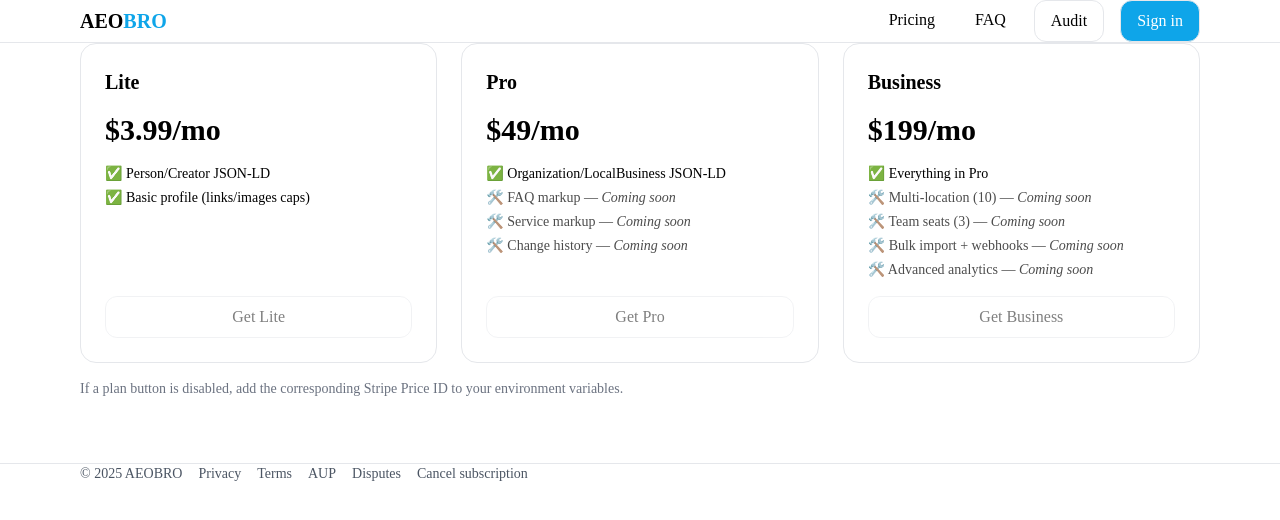
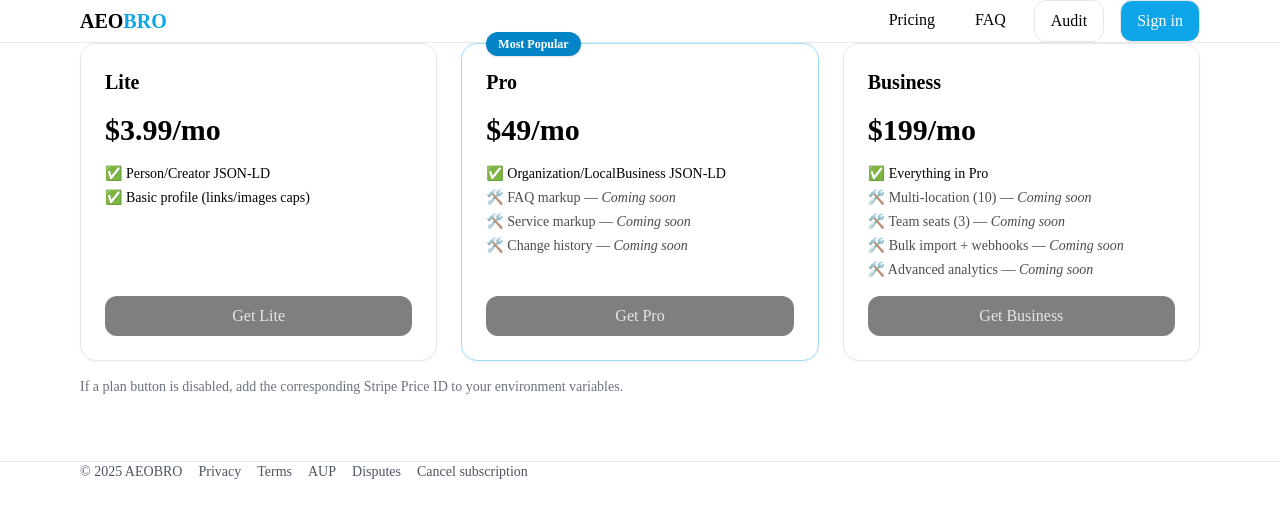
Before and after one commit to NewguyMMM/aeobro, a Next.js app: page /pricing in a window 1280 px wide. Shown: the top 520 px of the page. Built offline with nearby package versions, Linux system fonts and the light colour scheme; no server answers.

Commit message:
Update page.tsx

```diff
--- a/app/(marketing)/pricing/page.tsx
+++ b/app/(marketing)/pricing/page.tsx
@@ -1,7 +1,7 @@
 // app/(marketing)/pricing/page.tsx
 "use client";
 
-import { useEffect, useState } from "react";
+import { useEffect, useMemo, useState } from "react";
 
 const PRICES = {
   LITE: process.env.NEXT_PUBLIC_STRIPE_PRICE_LITE ?? "",
@@ -10,6 +10,10 @@ const PRICES = {
 } as const;
 
 type PlanTitle = "Lite" | "Pro" | "Business";
+
+function cx(...parts: Array<string | false | null | undefined>) {
+  return parts.filter(Boolean).join(" ");
+}
 
 export default function PricingPage() {
   const [loading, setLoading] = useState<PlanTitle | null>(null);
@@ -28,9 +32,51 @@ export default function PricingPage() {
 
   function hrefFor(plan: PlanTitle, priceId: string) {
     if (!priceId) return "#";
-    // Server route will handle: if not signed in -> NextAuth email; else -> Stripe Checkout
+    // Server route handles auth → Stripe
     return `/checkout?plan=${encodeURIComponent(plan)}&priceId=${encodeURIComponent(priceId)}`;
   }
+
+  // Show the Stripe price-id helper only in dev and only if something's missing
+  const showConfigHint = useMemo(() => {
+    const missing = !PRICES.LITE || !PRICES.PRO || !PRICES.BUSINESS;
+    return process.env.NODE_ENV !== "production" && missing;
+  }, []);
+
+  const Button = ({
+    children,
+    href,
+    onClick,
+    disabled,
+    title,
+  }: {
+    children: React.ReactNode;
+    href?: string;
+    onClick?: () => void;
+    disabled?: boolean;
+    title?: string;
+  }) => {
+    const base =
+      "mt-auto inline-flex h-10 items-center justify-center rounded-xl px-4 py-2 text-center font-medium transition-colors focus:outline-none focus:ring-2 focus:ring-sky-500";
+    const enabled = "bg-black text-white hover:bg-sky-600";
+    const disabledCls = "bg-black/50 text-white/80 cursor-not-allowed";
+    if (href && !disabled) {
+      return (
+        <a href={href} className={cx(base, enabled)} onClick={onClick}>
+          {children}
+        </a>
+      );
+    }
+    return (
+      <button
+        className={cx(base, disabled ? disabledCls : enabled)}
+        disabled={disabled}
+        title={title}
+        onClick={onClick}
+      >
+        {children}
+      </button>
+    );
+  };
 
   const PlanCard = ({
     title,
@@ -39,6 +85,7 @@ export default function PricingPage() {
     soon = [],
     btnText,
     priceId,
+    featured = false,
   }: {
     title: PlanTitle;
     price: string;
@@ -46,11 +93,23 @@ export default function PricingPage() {
     soon?: string[];
     btnText: string;
     priceId: string;
+    featured?: boolean;
   }) => {
     const disabled = !priceId;
 
     return (
-      <div className="rounded-2xl border p-6 flex flex-col gap-4">
+      <div
+        className={cx(
+          "relative flex flex-col gap-4 rounded-2xl border p-6 shadow-sm",
+          featured && "border-sky-500/40 shadow-md"
+        )}
+      >
+        {featured && (
+          <div className="absolute -top-3 left-6 rounded-full bg-sky-600 px-3 py-1 text-xs font-semibold text-white shadow">
+            Most Popular
+          </div>
+        )}
+
         <h3 className="text-xl font-semibold">{title}</h3>
         <div className="text-3xl font-bold">{price}</div>
 
@@ -66,22 +125,17 @@ export default function PricingPage() {
         </ul>
 
         {disabled ? (
-          <button
-            className="btn mt-auto opacity-50 pointer-events-none"
-            aria-disabled
+          <Button
+            disabled
             title={`Missing Stripe Price ID for ${title}.`}
             onClick={() => setErr(`Missing Stripe Price ID for ${title}.`)}
           >
             {btnText}
-          </button>
+          </Button>
         ) : (
-          <a
-            href={hrefFor(title, priceId)}
-            className="btn mt-auto"
-            onClick={() => setLoading(title)}
-          >
+          <Button href={hrefFor(title, priceId)} onClick={() => setLoading(title)}>
             {loading === title ? "Redirecting…" : btnText}
-          </a>
+          </Button>
         )}
       </div>
     );
@@ -95,7 +149,7 @@ export default function PricingPage() {
         </div>
       )}
 
-      <div className="grid md:grid-cols-3 gap-6">
+      <div className="grid gap-6 md:grid-cols-3">
         <PlanCard
           title="Lite"
           price="$3.99/mo"
@@ -111,6 +165,7 @@ export default function PricingPage() {
           soon={["FAQ markup", "Service markup", "Change history"]}
           btnText="Get Pro"
           priceId={PRICES.PRO}
+          featured
         />
 
         <PlanCard
@@ -128,9 +183,11 @@ export default function PricingPage() {
         />
       </div>
 
-      <p className="text-sm text-gray-500 mt-4">
-        If a plan button is disabled, add the corresponding Stripe Price ID to your environment variables.
-      </p>
+      {showConfigHint && (
+        <p className="mt-4 text-sm text-gray-500">
+          If a plan button is disabled, add the corresponding Stripe Price ID to your environment variables.
+        </p>
+      )}
     </div>
   );
 }
```
